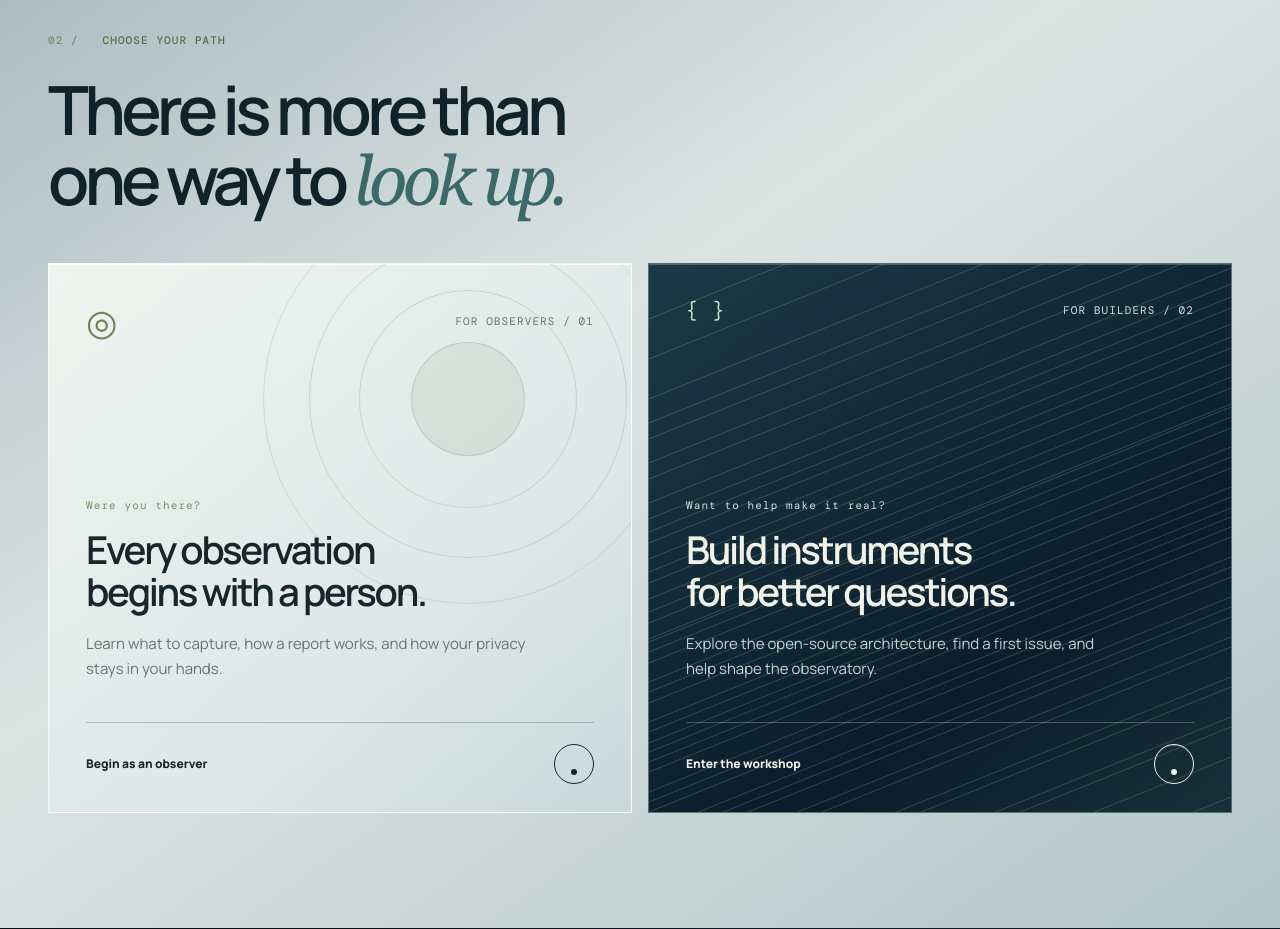
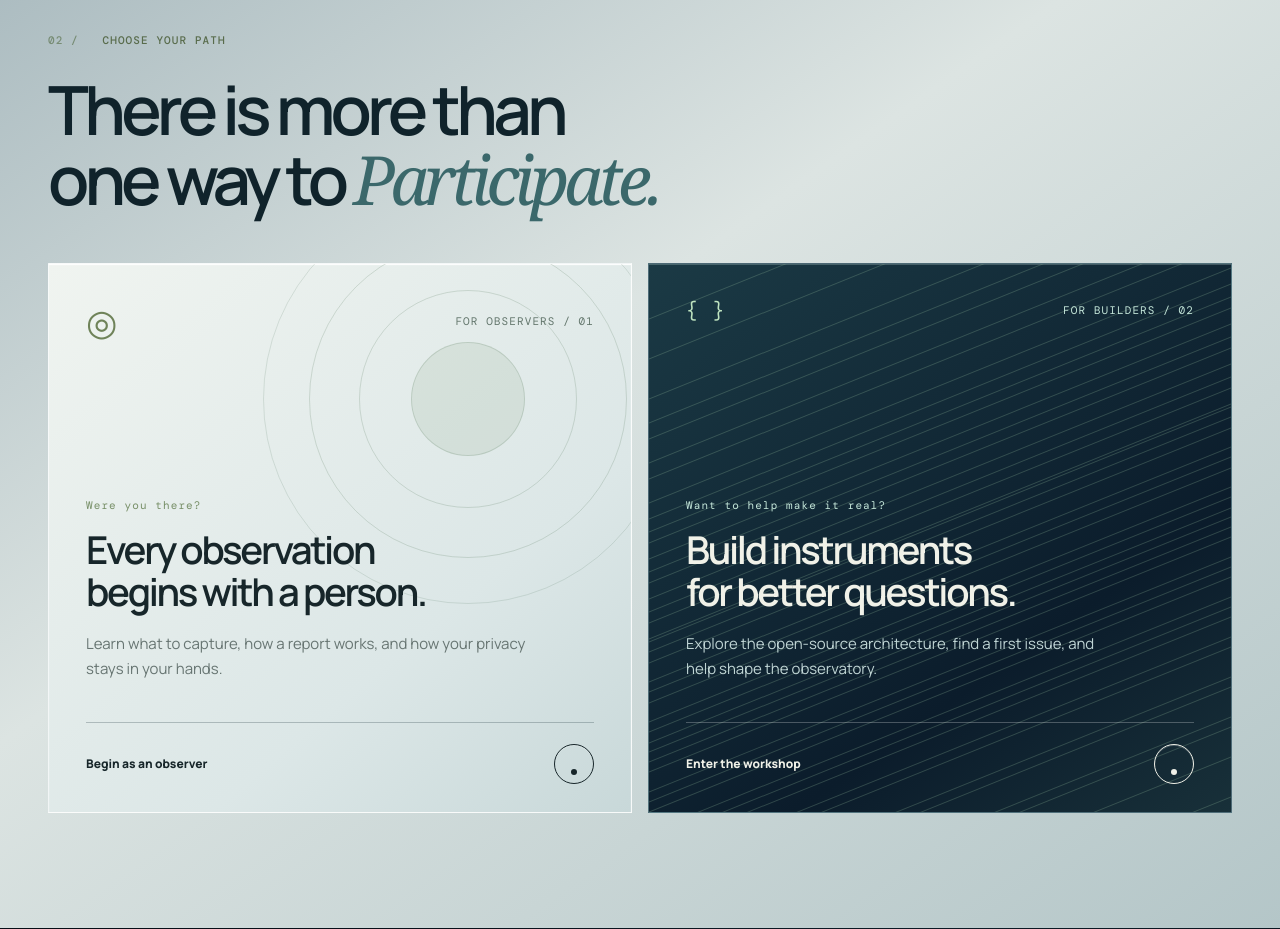
Before and after one commit to jkh2/slv-sky-observatory, a plain HTML site: page site/index.html in a window 1280 px wide. Shown: the part 1540-2469 px from the top of the page. Drawn offline with nearby package versions, Linux system fonts and the light colour scheme.

Commit message:
Change homepage participation heading (#19)

```diff
--- a/site/index.html
+++ b/site/index.html
@@ -81,7 +81,7 @@
     <section class="pathways" aria-labelledby="pathways-title">
       <div class="shell pathways-shell">
         <div class="section-label"><span class="label-index">02 /</span> CHOOSE YOUR PATH</div>
-        <h2 id="pathways-title" class="section-heading">There is more than<br>one way to <em>look up.</em></h2>
+        <h2 id="pathways-title" class="section-heading">There is more than<br>one way to <em>Participate.</em></h2>
         <div class="path-grid">
           <a class="path-card path-observer" href="observe/">
             <div class="path-top"><span class="path-icon path-eye" aria-hidden="true">◎</span><span>FOR OBSERVERS / 01</span></div>
```
